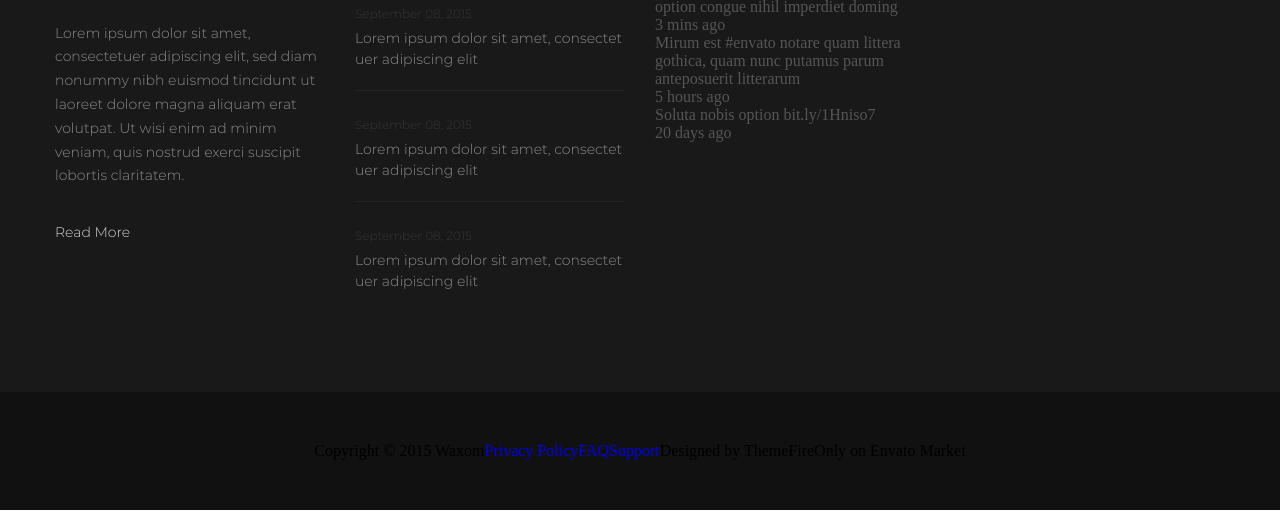
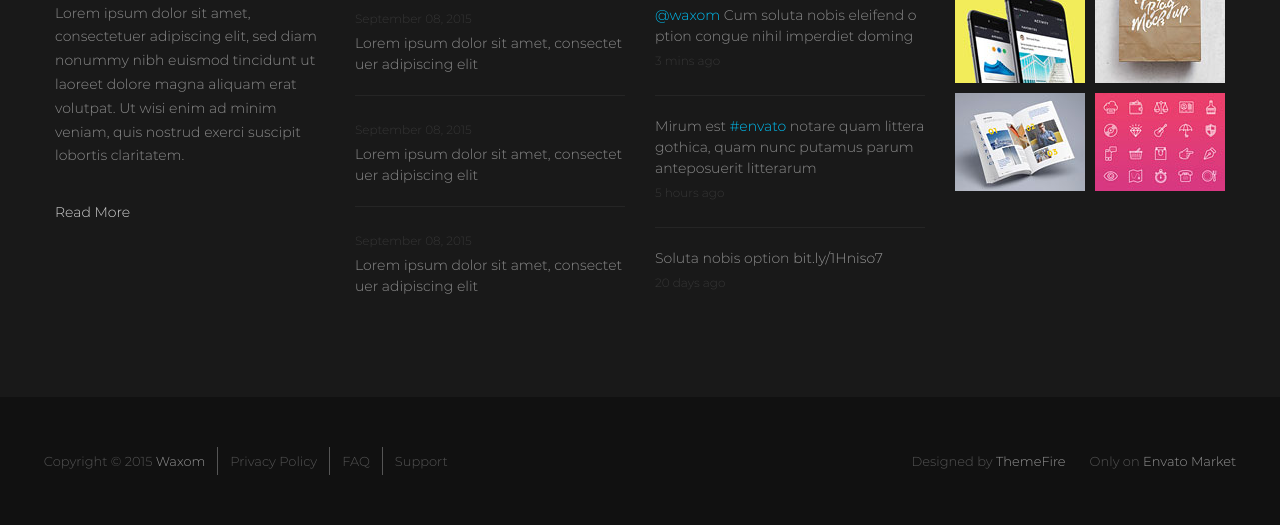
Before and after one commit to senseytreyser/HTML5-exam, a plain HTML site: page index.html in a window 1280 px wide. Shown: the part 6334-6859 px from the top of the page. Drawn offline with Linux system fonts and the light colour scheme.

Commit message:
Доделан footer

```diff
--- a/index.html
+++ b/index.html
@@ -280,7 +280,7 @@
     <footer>
         <div class="info">
             <div class="about">
-                    <a href="#" class="logo">
+                    <a href="#" class="logo-footer">
                             <svg class="logo-svg" xmlns="http://www.w3.org/2000/svg" xmlns:xlink="http://www.w3.org/1999/xlink" width="64" height="56">
                                 <defs>
                                     <path id="logo" d="M407.854 59.905l-5.254-9.192h10.508zm-1.314.766h-10.508l5.254-9.191zm2.628 0l5.254-9.191 5.254 9.191zm10.508 1.53l-5.254 9.189-5.254-9.188zm-13.136 0l-5.254 9.189-5.254-9.188zm-11.822.766l5.253 9.187h-10.506zm21.02 9.187l5.252-9.187 5.253 9.187zm-2.63-22.97H402.6l5.254-9.19zm2.63 24.502h10.505l-5.253 9.188zm-26.273 0h10.506l-5.253 9.188zm-1.314.765l5.253 9.19h-10.507zm34.152 9.19l5.254-9.19 5.254 9.19zm10.508 1.53l-5.254 9.188-5.254-9.187zm-13.135 0l-5.254 9.188-5.254-9.187zm-36.779 0h10.507l-5.253 9.188zm-1.315.768l5.254 9.189H376.33zm26.272 0l5.254 9.189H402.6zm13.136 0l5.253 9.189h-10.505zm18.387 9.189h-10.504l5.252-9.189z"/>
@@ -312,37 +312,45 @@
             <div class="twitter">
                 <span class="twitter-title">Our Twitter</span>
                 <div class="twitter-block">
-                    <p class="twitter-txt">@waxom Cum soluta nobis eleifend option congue nihil imperdiet doming</p>
+                    <p class="twitter-txt"><a href="#" class="twitter-twit">@waxom</a> Cum soluta nobis eleifend option congue nihil imperdiet doming</p>
                     <span class="twitter-data">3 mins ago</span>
                 </div>
                 <div class="twitter-block">
-                    <p class="twitter-txt">Mirum est #envato notare quam littera gothica, quam nunc putamus parum anteposuerit litterarum</p>
+                    <p class="twitter-txt">Mirum est <a href="#" class="twitter-twit">#envato</a> notare quam littera gothica, quam nunc putamus parum anteposuerit litterarum</p>
                     <span class="twitter-data">5 hours ago</span>
                 </div>
                 <div class="twitter-block">
-                    <p class="twitter-txt">Soluta nobis option bit.ly/1Hniso7</p>
+                    <p class="twitter-txt">Soluta nobis option <a href="#" class="twitter-link">bit.ly/1Hniso7</a> </p>
                     <span class="twitter-data">20 days ago</span>
                 </div>
             </div>
             <div class="widget">
+                <span class="widget-title">Dribbble Widget</span>
+                <div class="widget-links">
                     <a href="#" class="widget-link">
-                    <img src="" alt="" class="widget-img">
+                        <img src="img/two_phones.jpg" alt="Два смартфона" class="widget-img">
                     </a>
                     <a href="#" class="widget-link">
-                    <img src="" alt="" class="widget-img">
+                        <img src="img/paper.jpg" alt="Крафтовая бумага с надписями" class="widget-img">
                     </a>
                     <a href="#" class="widget-link">
-                    <img src="" alt="" class="widget-img">
+                        <img src="img/journal-small.jpg" alt="Разворот журнала" class="widget-img">
                     </a>
+                    <a href="#" class="widget-link">
+                        <img src="img/icon_list.jpg" alt="Множество мелких картинок на розовом фоне" class="widget-img">
+                    </a>
+                </div>
+
             </div>
         </div>
         <div class="autor">
-            <span class="copyright">Copyright © 2015 Waxom</span>
-            <a href="#" class="privacy">Privacy Policy</a>
-            <a href="#" class="faq">FAQ </a>
-            <a href="#" class="support">Support</a>
-            <span class="designed">Designed by ThemeFire</span>
-            <span class="only">Only on Envato Market</span>
+            <span class="copyright autor-block">Copyright
+                    &#169; 2015 <span class="light">Waxom</span> </span>
+            <a href="#" class="privacy autor-block autor-link">Privacy Policy</a>
+            <a href="#" class="faq autor-block autor-link">FAQ </a>
+            <a href="#" class="support autor-block autor-link">Support</a>
+            <span class="designed autor-block">Designed by <span class="light">ThemeFire</span> </span>
+            <span class="only autor-block">Only on <span class="light">Envato Market</span></span>
         </div>
     </footer>
 </body>
--- a/scss/_footer.scss
+++ b/scss/_footer.scss
@@ -6,7 +6,7 @@
     background-color: #191919;
     display: flex;
     justify-content: center;
-    padding: 90px 0 80px;
+    padding: 70px 0 80px;
 }
 
 .about,
@@ -19,6 +19,11 @@
 }
 
 .about{
+
+    .logo-footer{
+        display: flex;
+    }
+
     &-txt{
         @include text($size:14px,$line-height:1.7,$align:left);
         margin-top: 25px;
@@ -49,7 +54,7 @@
     &-title{
         @include title($size:24px,$color:#fff,$align:left);
         display: block;
-        margin: 0 0 10px 0;
+        margin: 25px 0 10px 0;
     }
 
     &-post{
@@ -86,13 +91,92 @@
     &-title{
         @include title($size:24px,$color:#fff,$align:left);
         display: block;
-        margin: 0 0 10px 0;
+        margin: 25px 0 10px 0;
+    }
+
+    &-block{
+        padding: 20px 0;
+
+        //Добавление границ у чётных блоков
+        &:nth-of-type(2n){
+            border-top: 1px solid #252525;
+            border-bottom: 1px solid #252525;
+        }
+    }
+
+    &-txt{
+        @include text($size:14px, $align:left, $line-height:1.5);
+        word-break: break-all;
+    }
+
+    &-twit{
+        color: #00bff3;
+    }
+
+    &-link{
+        color: #959595;
+    }
+
+    &-data{
+        @include text($size:12px, $color:#363636);
+            margin: 10px 0 0 0;
+    }
+}
+
+.widget{
+
+
+    &-title{
+        @include title($size:24px,$color:#fff,$align:left);
+        display: block;
+        margin: 25px 0 10px 0;
+        width: 100%;
+    }
+
+    &-links{
+        width: 100%;
+        display: flex;
+        flex-wrap: wrap;
+    }
+
+    &-link{
+        display: inline-block;
+        height: 98px;
+        margin-bottom: 10px;
+        width: 130px;
+
+        &:nth-of-type(odd){
+            margin-right: 10px;
+        }
     }
 }
 
 .autor{
+
     background-color: #111;
     display: flex;
     justify-content: center;
     padding: 50px 0;
+
+    &-block{
+        padding: 0 12px;
+        @include text($size:13px,$color: #555);;
+    }
+
+    &-link{
+        border-left: 1px solid #555;
+
+
+        &:hover{
+            color: #c7b299;
+        }
+    }
 }
+
+.support{
+    margin: 0 440px 0 0;
+}
+
+.light{
+    color: #959595;
+}
```
Also changed, not shown: img/icon_list.jpg (added), img/journal-small.jpg (added), img/paper.jpg (added), img/two_phones.jpg (added), scss/style.css, 1 other file. Lines whose indentation alone changed are shown as unchanged.
